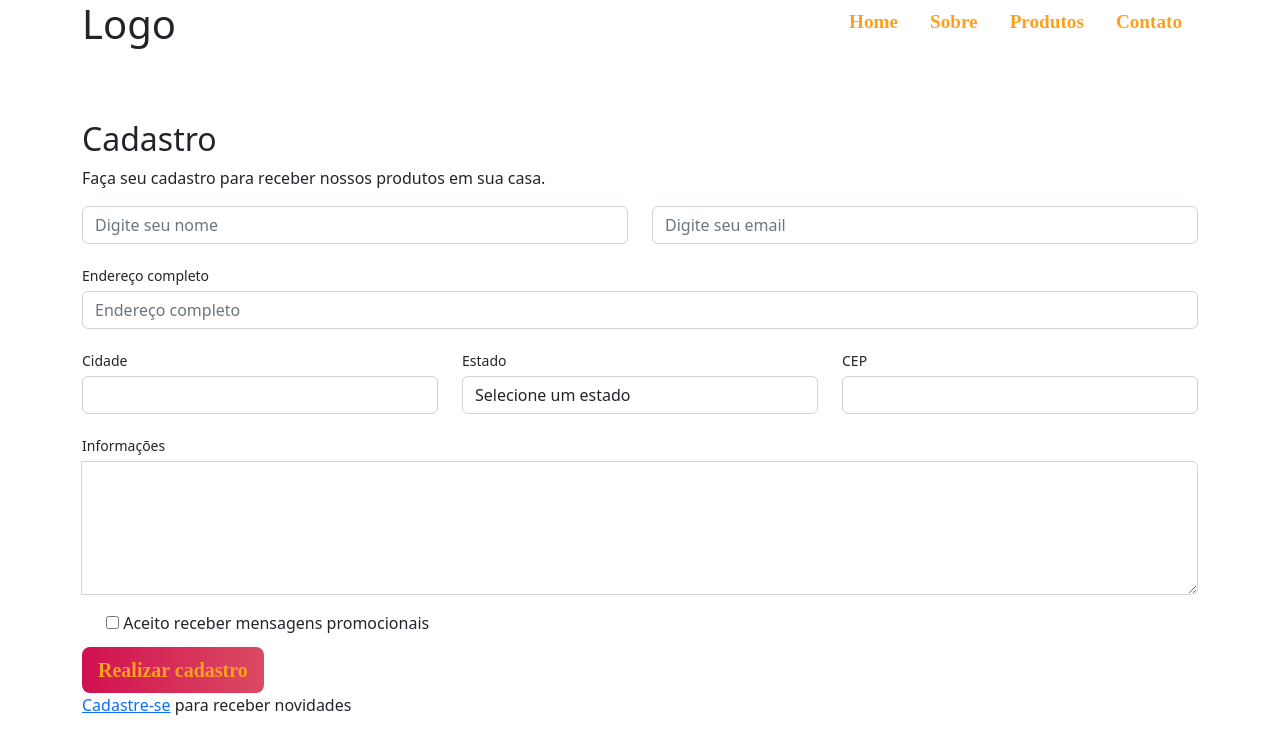
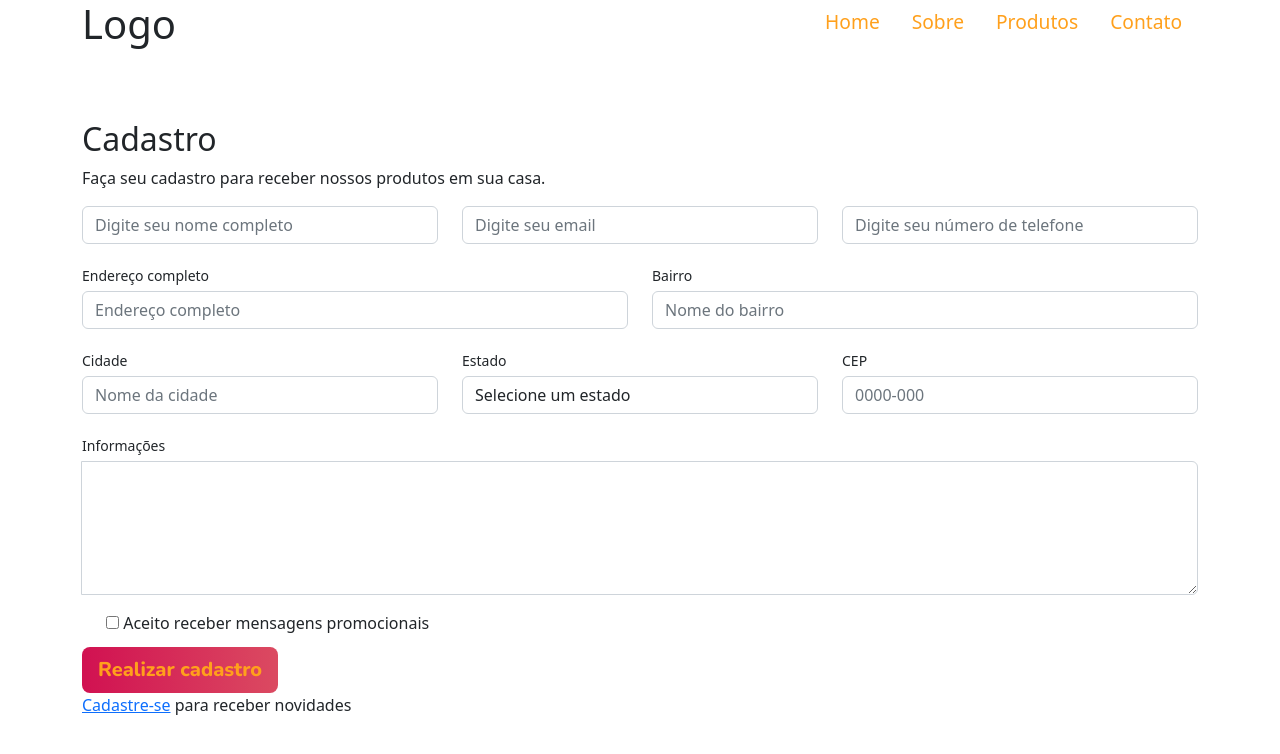
Before and after one commit to s4mp41xao/didactic-bootstrap, a plain HTML site: page projeto/cadastro.html in a window 1280 px wide. Drawn offline with nearby package versions, Linux system fonts and the light colour scheme.

Commit message:
card fix and news registration camps with required

```diff
--- a/projeto/cadastro.html
+++ b/projeto/cadastro.html
@@ -4,6 +4,7 @@
     <meta charset="UTF-8">
     <meta http-equiv="X-UA-Compatible" content="IE=edge">
     <meta name="viewport" content="width=device-width, initial-scale=1.0">
+    <link rel="stylesheet" href="https://fonts.googleapis.com/css?family=Nunito:200,300,400,600,700,800,900">
     <link href="./libs/bootstrap/css/bootstrap.min.css" rel="stylesheet" >
     <link rel="stylesheet" href="./style/custom.css">
     <link rel="stylesheet" href="./style/custom-form.css">
@@ -39,12 +40,17 @@
                 <div class="row">
                     <div class="col">
                         <div class="input-group">
-                            <input class="form-control" type="text" name="nome" placeholder="Digite seu nome">
+                            <input class="form-control" type="text" name="nome" placeholder="Digite seu nome completo" required>
                         </div>
                     </div>
                     <div class="col">
                         <div class="input-group">
-                            <input class="form-control" type="text" name="email" placeholder="Digite seu email">
+                            <input class="form-control" type="text" name="email" placeholder="Digite seu email" required>
+                        </div>
+                    </div>
+                    <div class="col">
+                        <div class="input-group">
+                            <input class="form-control" type="text" name="number" placeholder="Digite seu número de telefone" required>
                         </div>
                     </div>
                 </div>
@@ -53,11 +59,15 @@
                         <label for="endereco" class="col-form-label col-form-label-sm">Endereço completo</label>
                         <input type="text" id="endereco" class="form-control" placeholder="Endereço completo">
                     </div>
+                    <div class="col">
+                        <label for="bairro" class="col-form-label col-form-label-sm">Bairro</label>
+                        <input type="text" id="bairro" class="form-control" placeholder="Nome do bairro">
+                    </div>
                 </div>
                 <div class="row">
                     <div class="col">
                         <label for="cidade" class="col-form-label col-form-label-sm">Cidade</label>
-                        <input type="text" name="cidade" id="cidade" class="form-control">
+                        <input type="text" name="cidade" id="cidade" class="form-control" placeholder="Nome da cidade">
                     </div>
                     <div class="col">
                         <label for="estado" class="col-form-label col-form-label-sm">Estado</label>
@@ -70,7 +80,7 @@
                     </div>
                     <div class="col">
                         <label for="cep" class="col-form-label col-form-label-sm">CEP</label>
-                        <input type="text" name="cep" id="cep" class="form-control">
+                        <input type="text" name="cep" id="cep" class="form-control" placeholder="0000-000">
                     </div>
                 </div>
                 <div class="row">
--- a/projeto/style/custom.css
+++ b/projeto/style/custom.css
@@ -8,14 +8,8 @@ textarea {
     margin-bottom: 1rem;
 }
 
-#img-logo {
-
-}
-
 .nav-link {
     color: #ffa01c;
-    font-family: "Nunito";
-    font-weight: 800;
     font-size: 1.2rem;
 }
 
@@ -38,7 +32,7 @@ textarea {
     --bs-btn-padding-x: 1rem;
     --bs-btn-padding-y: 0.45rem;
     background-image: linear-gradient(to right, #D11151, #DB4A61, #F38F1E, #EB7733);
-    background-size: 300% 100%
+    background-size: 300% 100%;
 }
 
 .btn-primary:hover{
@@ -49,7 +43,7 @@ textarea {
 .btn-success {
     color: #ffa01c;
     background-image: linear-gradient(to right, #D11151, #DB4A61, #F38F1E, #EB7733);
-    background-size: 300% 100%
+    background-size: 300% 100%;
 }
 
 .btn-success:hover{
@@ -57,7 +51,7 @@ textarea {
     transition: all .4s ease-in-out;
 }
 
-.btn {
+.btn,.btn-success {
     --bs-btn-border-width: 0px !important;
     font-family: "Nunito";
     font-weight: 800;
@@ -72,7 +66,6 @@ textarea {
     margin-top: 1rem;
 }
 
-h5.card-title,
-.card-text-plans {
+h5.card-title, .card-text {
     text-align: center;
 }
```
Also changed, not shown: projeto/index.html (+30 -3 lines), projeto/images/ch-banner-3.png (added), projeto/images/ch-banner-3.svg (added), projeto/images/ch-banner-3re.png (added), projeto/images/fundo-banner-01.jpg (added), projeto/images/fundo-banner-02.jpg (added), projeto/images/img-01.jpg (added), projeto/images/img-02.jpg (added), projeto/images/img-03.jpg (added).
